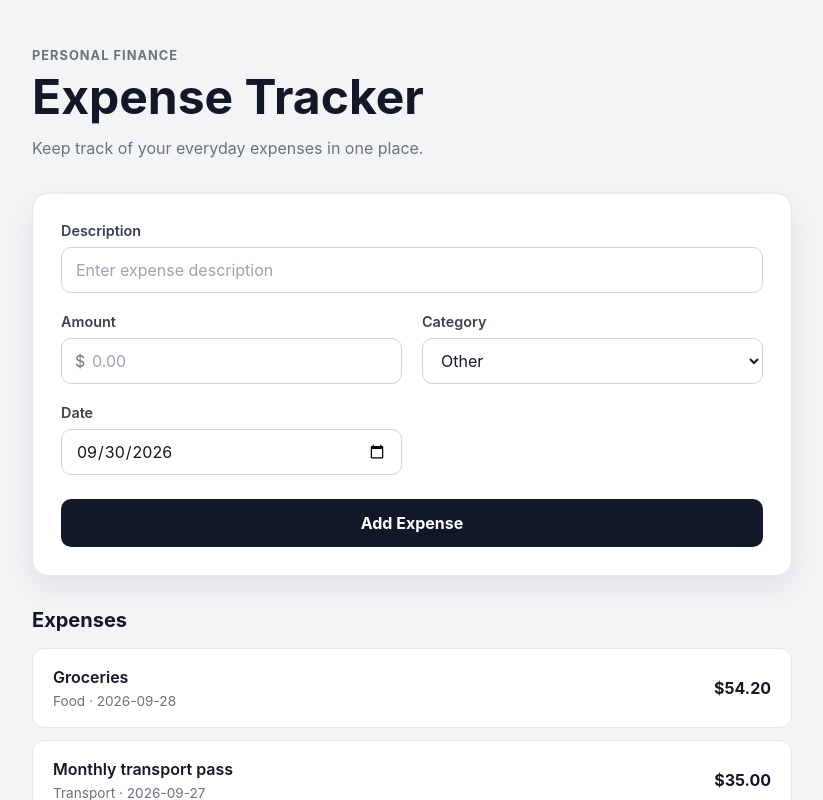
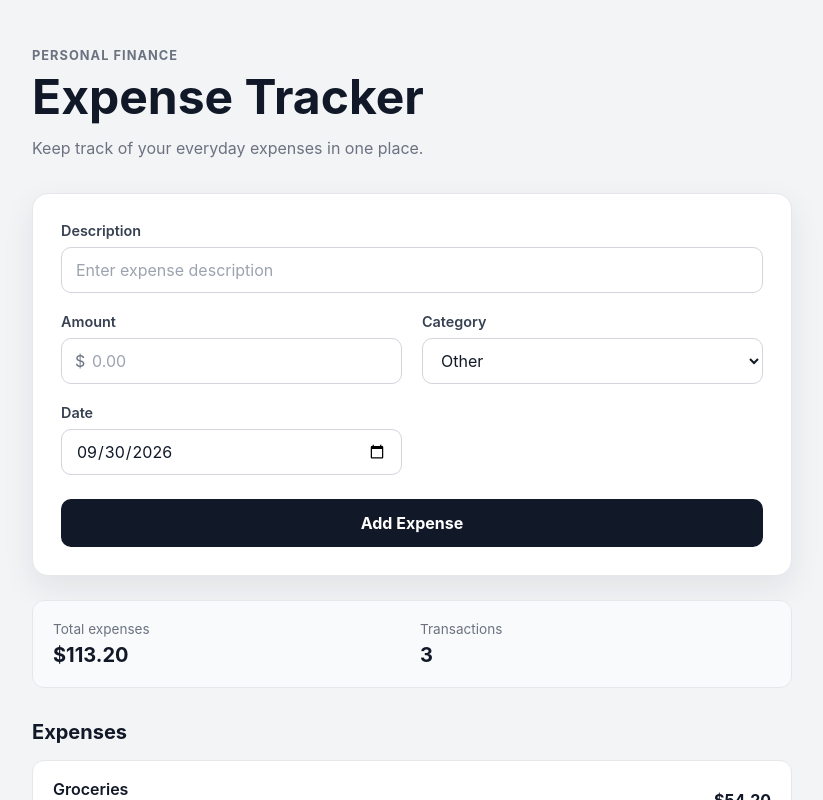
Before and after one commit to mykytapilec/expense-tracker-web, a React (Vite) app: page / in a window 1280 px wide. Shown: the top 800 px of the page, without its empty margins (228-1051 px from the left). Built offline with nearby package versions, Linux system fonts and the light colour scheme.

Commit message:
feat: add expense summary with useMemo

```diff
--- a/src/App.css
+++ b/src/App.css
@@ -212,3 +212,32 @@
   font-size: 1rem;
   color: #111827;
 }
+
+.expense-summary {
+  display: grid;
+  grid-template-columns: 1fr 1fr;
+  gap: 16px;
+  margin-top: 24px;
+  padding: 20px;
+  border: 1px solid #e5e7eb;
+  border-radius: 12px;
+  background: #f9fafb;
+}
+
+.expense-summary__label {
+  margin: 0 0 6px;
+  font-size: 0.85rem;
+  color: #6b7280;
+}
+
+.expense-summary__amount,
+.expense-summary__count {
+  font-size: 1.25rem;
+  color: #111827;
+}
+
+@media (max-width: 600px) {
+  .expense-summary {
+    grid-template-columns: 1fr;
+  }
+}
--- a/src/App.tsx
+++ b/src/App.tsx
@@ -2,6 +2,7 @@ import { useEffect, useState } from 'react';
 import { fetchExpenses } from './api/expenses';
 import { ExpenseForm } from './components/ExpenseForm/ExpenseForm';
 import { ExpenseList } from './components/ExpenseList/ExpenseList';
+import { ExpenseSummary } from './components/ExpenseSummary/ExpenseSummary';
 import type { Expense } from './types/expense';
 import './App.css';
 
@@ -44,7 +45,12 @@ function App() {
 
         {isLoading && <p>Loading expenses...</p>}
         {error && <p>{error}</p>}
-        {!isLoading && !error && <ExpenseList expenses={expenses} />}
+        {!isLoading && !error && (
+          <>
+            <ExpenseSummary expenses={expenses} />
+            <ExpenseList expenses={expenses} />
+          </>
+        )}
       </section>
     </main>
   );
--- /dev/null
+++ b/src/components/ExpenseSummary/ExpenseSummary.tsx
@@ -0,0 +1,30 @@
+import { useMemo } from 'react';
+import type { Expense } from '../../types/expense';
+
+interface ExpenseSummaryProps {
+  expenses: Expense[];
+}
+
+export function ExpenseSummary({ expenses }: ExpenseSummaryProps) {
+  const totalAmount = useMemo(
+    () =>
+      expenses.reduce((total, expense) => total + expense.amount, 0),
+    [expenses],
+  );
+
+  return (
+    <section className="expense-summary">
+      <div>
+        <p className="expense-summary__label">Total expenses</p>
+        <strong className="expense-summary__amount">
+          ${totalAmount.toFixed(2)}
+        </strong>
+      </div>
+
+      <div>
+        <p className="expense-summary__label">Transactions</p>
+        <strong className="expense-summary__count">{expenses.length}</strong>
+      </div>
+    </section>
+  );
+}
```
